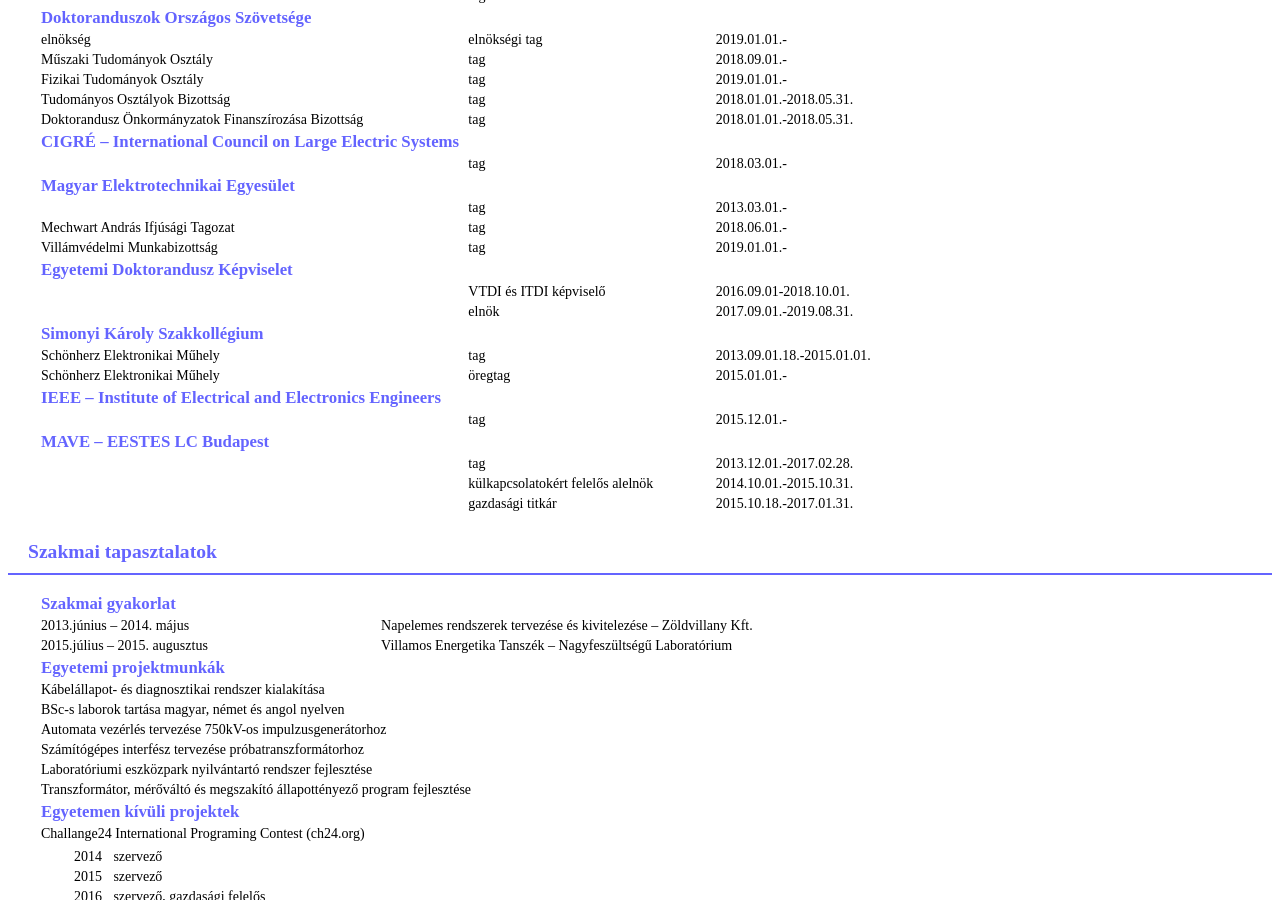
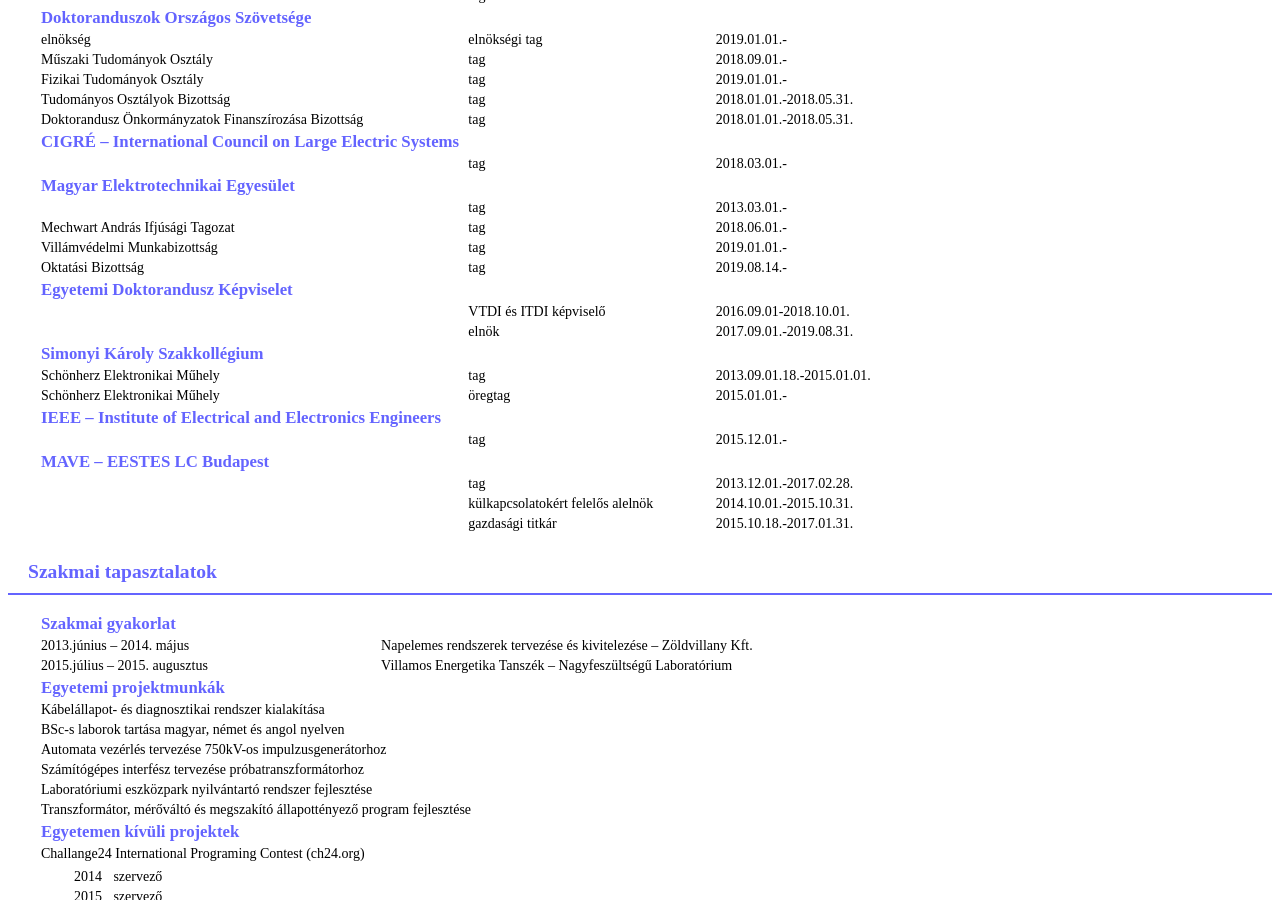
Before and after one commit to totyabaja/toth.zoltan, a Jekyll site: the page built from index.html, in a window 1280 px wide and 900 px high, scrolled down 840 px. Built offline with Jekyll 4.4.1, drawn with Linux system fonts in a browser that asks for light colours; the list of posts is cut into pages by our own code.

Commit message:
MEE Oktatási Bizottság hozzáadva

```diff
--- a/_data/tagsagok.yml
+++ b/_data/tagsagok.yml
@@ -97,9 +97,11 @@
       -
       - Mechwart András Ifjúsági Tagozat
       - Villámvédelmi Munkabizottság
+      - Oktatási Bizottság
     alszervezetEN:
       -
     szint:
+      - tag
       - tag
       - tag
       - tag
@@ -107,7 +109,9 @@
       - 2013.03.01.
       - 2018.06.01.
       - 2019.01.01.
+      - 2019.08.14.
     date_end:
+      -
       -
       -
       -
```
